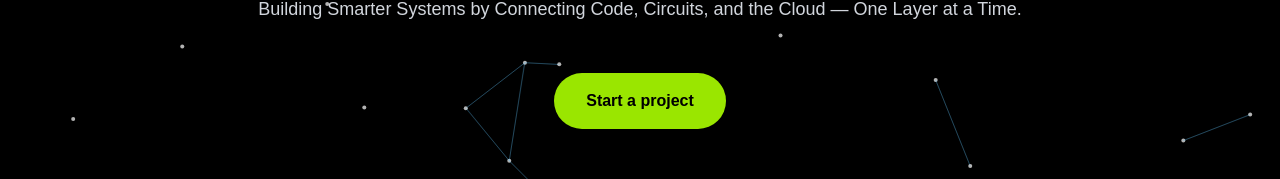
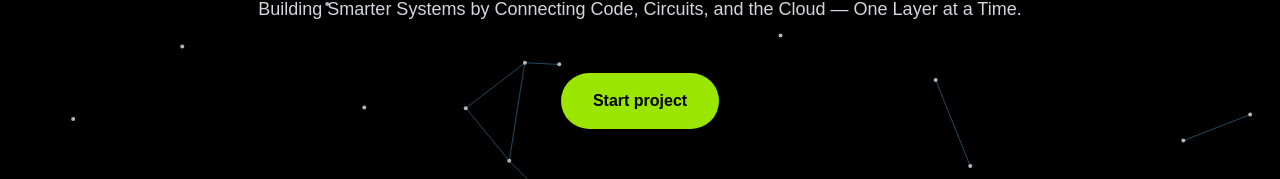
Before and after one commit to sonysunny0007/sonysunny.com_v2025, a Next.js app: page / in a window 1280 px wide. Shown: the part 423-602 px from the top of the page. Built offline with nearby package versions, Linux system fonts and the light colour scheme.

Commit message:
Added link to the start project button

```diff
--- a/src/components/Hero.tsx
+++ b/src/components/Hero.tsx
@@ -1,6 +1,8 @@
 "use client";
 
 import { useEffect, useRef } from "react";
+import { Link as LinkIcon } from "lucide-react"; // ✅ Renamed icon import
+import Link from "next/link"; // ✅ Correct Next.js Link import
 
 export default function Hero() {
   const canvasRef = useRef<HTMLCanvasElement | null>(null);
@@ -10,7 +12,7 @@ export default function Hero() {
     if (!canvas) return;
 
     const ctx = canvas.getContext("2d");
-    if (!ctx) return; // Ensure ctx exists
+    if (!ctx) return;
 
     let width = (canvas.width = window.innerWidth);
     let height = (canvas.height = window.innerHeight);
@@ -83,18 +85,23 @@ export default function Hero() {
             WebkitTextFillColor: "transparent",
           }}
         >
-          Design. Develop. Deliver smarter <br /> Your partner in technology innovation
+          Design. Develop. Deliver smarter <br /> Your partner in technology
+          innovation
         </h1>
 
         <p className="max-w-3xl text-gray-300 text-lg mb-12 leading-relaxed">
-          Building Smarter Systems by Connecting Code, Circuits, and the Cloud
-          — One Layer at a Time.
+          Building Smarter Systems by Connecting Code, Circuits, and the Cloud —
+          One Layer at a Time.
         </p>
 
-        <div className="flex gap-6">
-          <button className="bg-lime-400 text-black font-semibold px-8 py-4 rounded-full hover:bg-lime-300 transition">
-            Start a project
-          </button>
+        {/* ✅ Fixed button */}
+        <div className="flex items-center justify-center">
+          <Link
+            href="/start_project"
+            className="inline-flex items-center gap-2 bg-lime-400 text-black font-semibold px-8 py-4 rounded-full hover:bg-lime-300 transition text-base"
+          >
+            Start project
+          </Link>
         </div>
       </div>
     </section>
```
